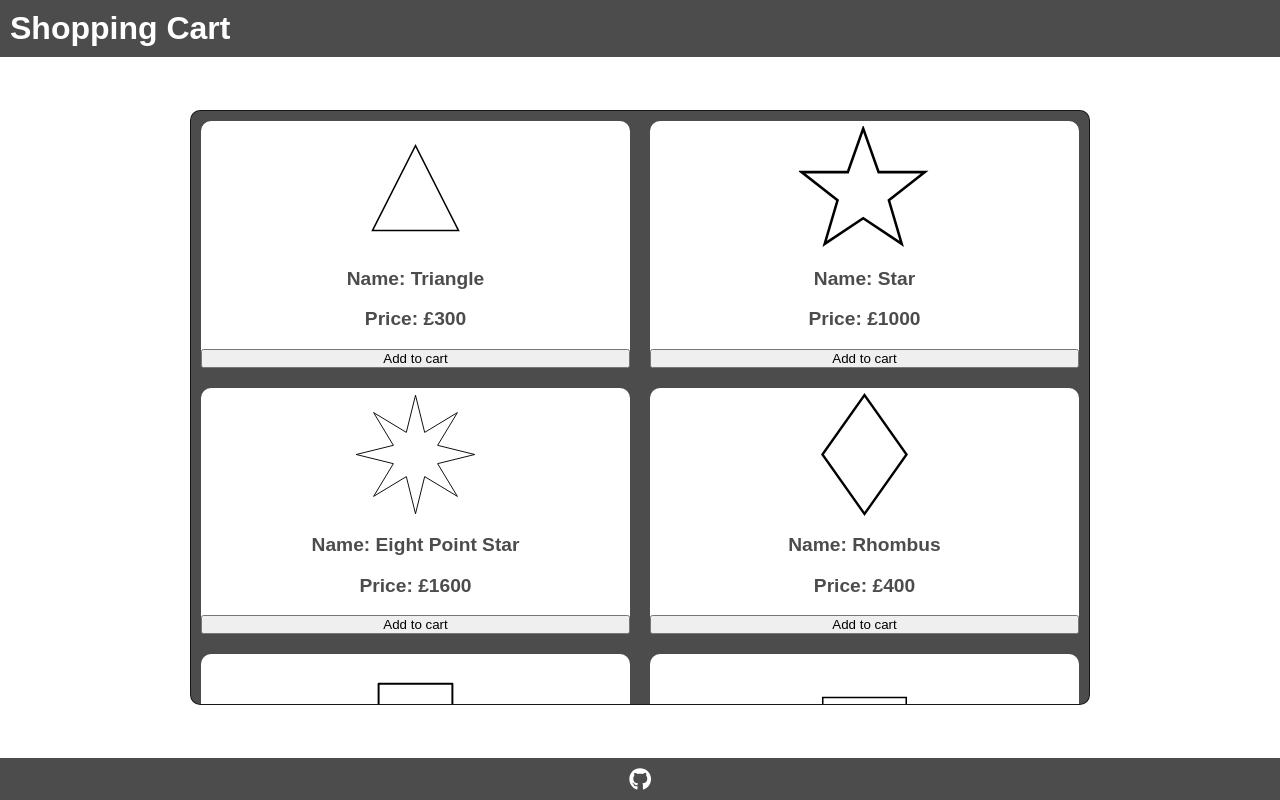
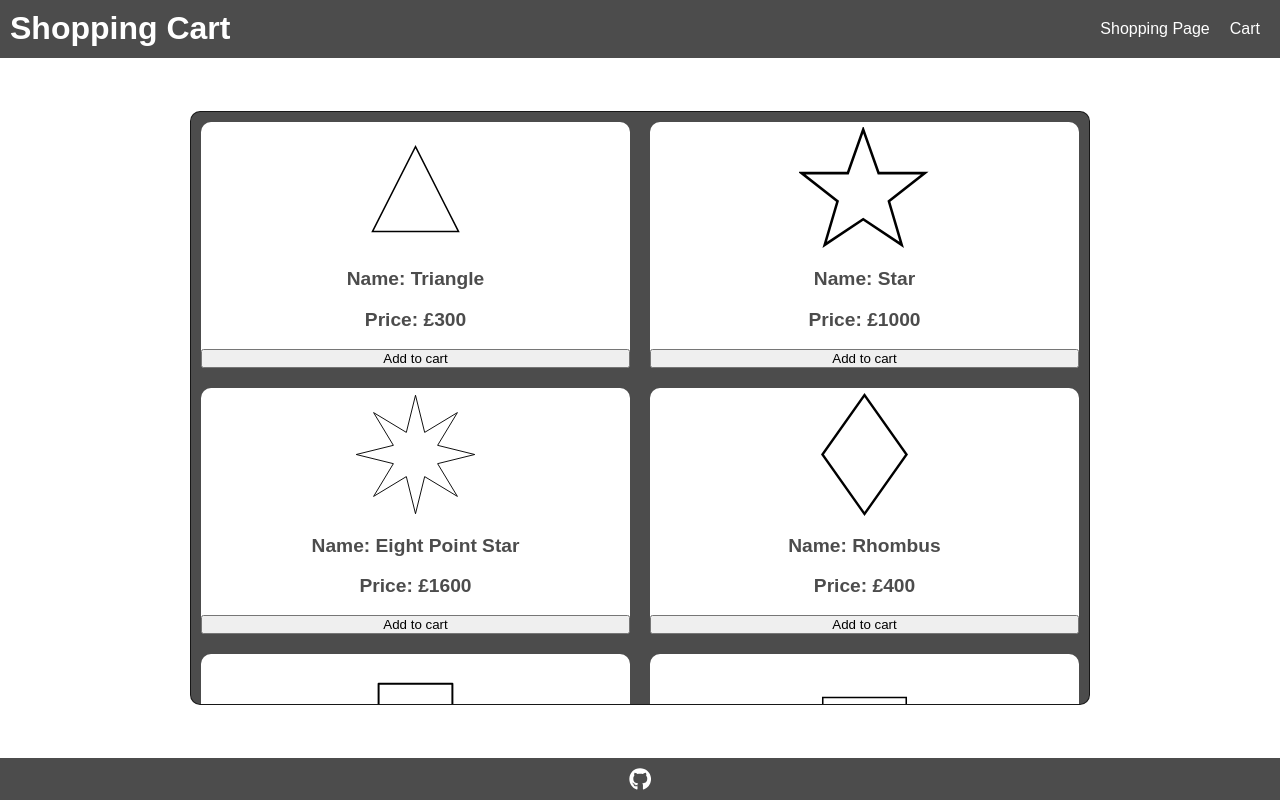
Before and after one commit to MuKhAlm/odin-shopping-cart, a React (Create React App) app: page / in a window 1280 px wide. Built offline with nearby package versions, Linux system fonts and the light colour scheme.

Commit message:
Dev: Add and style static navigation bar to header

```diff
--- a/src/components/Header/Header.css
+++ b/src/components/Header/Header.css
@@ -1,4 +1,9 @@
 header {
+    /* Display */
+    display: flex;
+    justify-content: space-between;
+
+
     /* Positioning */
     flex: 0 0 auto;
 
@@ -8,7 +13,9 @@ header {
 
     /* Padding */
     padding: 10px;
+}
 
+header h1 {
     /* Not selectable */
     user-select: none;
     -moz-user-select: none;
--- a/src/components/Header/Header.js
+++ b/src/components/Header/Header.js
@@ -1,10 +1,12 @@
 import React from 'react'
+import NavBar from '../NavBar/NavBar'
 import './Header.css'
 
 export default function Header () {
   return (
     <header>
       <h1>Shopping Cart</h1>
+      <NavBar></NavBar>
     </header>
   )
 }
--- /dev/null
+++ b/src/components/NavBar/NavBar.css
@@ -0,0 +1,8 @@
+#nav-bar {
+    display: flex;
+    justify-content: center;
+}
+
+#nav-bar span {
+    margin: 10px;
+}
--- /dev/null
+++ b/src/components/NavBar/NavBar.js
@@ -0,0 +1,12 @@
+import React from 'react'
+
+import './NavBar.css'
+
+export default function NavBar () {
+  return (
+    <div id='nav-bar'>
+      <span>Shopping Page</span>
+      <span>Cart</span>
+    </div>
+  )
+}
--- a/src/components/ShoppingPage/ShoppingPage.js
+++ b/src/components/ShoppingPage/ShoppingPage.js
@@ -15,14 +15,14 @@ import star from '../../assets/star.svg'
 export default function ShoppingPage () {
   return (
     <div id='shopping-page'>
-      <ShoppingItem itemID={0} image={triangle} name='Triangle' price={300} onClick={() => {}} ></ShoppingItem>
-      <ShoppingItem itemID={1} image={star} name='Star' price={1000} onClick={() => {}} ></ShoppingItem>
-      <ShoppingItem itemID={2} image={eightPointStar} name='Eight Point Star' price={1600} onClick={() => {}} ></ShoppingItem>
-      <ShoppingItem itemID={3} image={rhombus} name='Rhombus' price={400} onClick={() => {}} ></ShoppingItem>
-      <ShoppingItem itemID={4} image={square} name='square' price={400} onClick={() => {}} ></ShoppingItem>
-      <ShoppingItem itemID={5} image={rectangle} name='Rectangle' price={400} onClick={() => {}} ></ShoppingItem>
-      <ShoppingItem itemID={6} image={octagon} name='Octagon' price={800} onClick={() => {}} ></ShoppingItem>
-      <ShoppingItem itemID={7} image={circle} name='Circle' price={0} onClick={() => {}} ></ShoppingItem>
+      <ShoppingItem itemID={0} image={triangle} name='Triangle' price={300} onClick={(id) => {}} ></ShoppingItem>
+      <ShoppingItem itemID={1} image={star} name='Star' price={1000} onClick={(id) => {}} ></ShoppingItem>
+      <ShoppingItem itemID={2} image={eightPointStar} name='Eight Point Star' price={1600} onClick={(id) => {}} ></ShoppingItem>
+      <ShoppingItem itemID={3} image={rhombus} name='Rhombus' price={400} onClick={(id) => {}} ></ShoppingItem>
+      <ShoppingItem itemID={4} image={square} name='square' price={400} onClick={(id) => {}} ></ShoppingItem>
+      <ShoppingItem itemID={5} image={rectangle} name='Rectangle' price={400} onClick={(id) => {}} ></ShoppingItem>
+      <ShoppingItem itemID={6} image={octagon} name='Octagon' price={800} onClick={(id) => {}} ></ShoppingItem>
+      <ShoppingItem itemID={7} image={circle} name='Circle' price={0} onClick={(id) => {}} ></ShoppingItem>
     </div>
   )
 }
```
